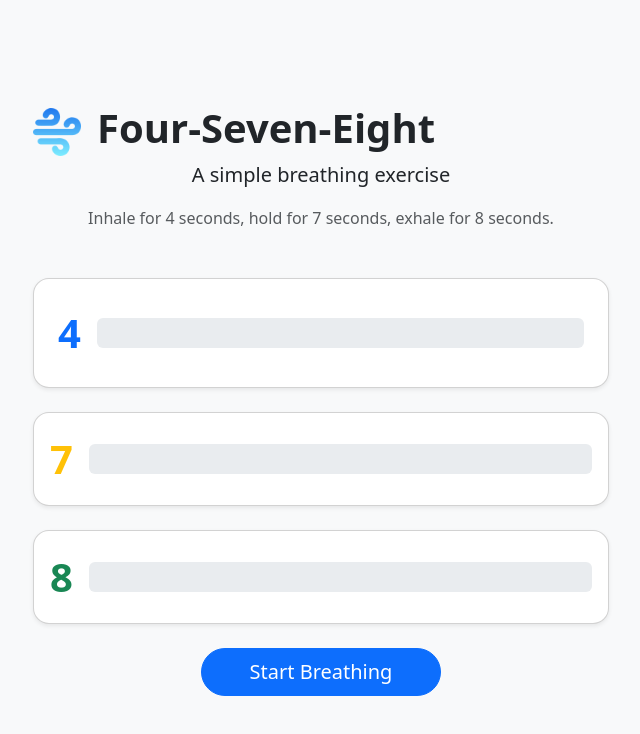
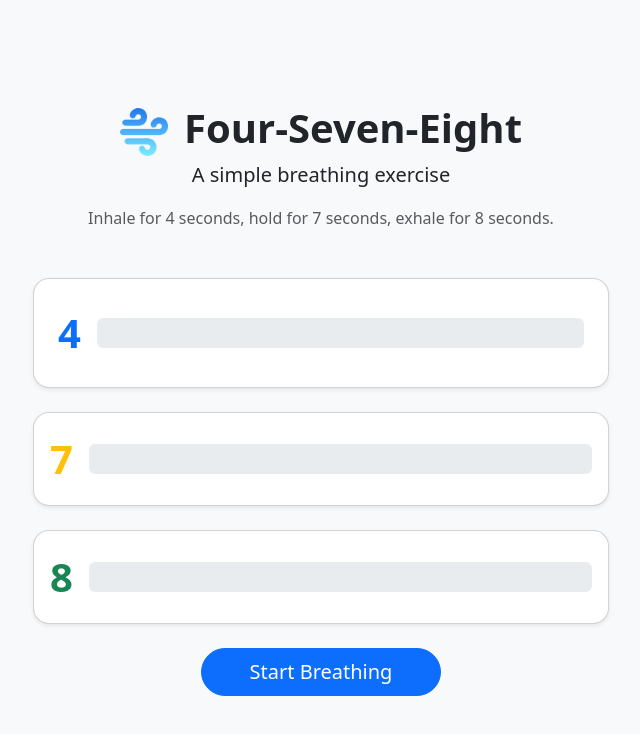
Before and after one commit to faridreaming/four-seven-eight, a plain HTML site: page index.html in a window 1280 px wide. Shown: the whole page, without its empty margins (319-959 px from the left). Drawn offline with nearby package versions, Linux system fonts and the light colour scheme.

Commit message:
style: center the title

```diff
--- a/index.html
+++ b/index.html
@@ -12,7 +12,7 @@
         <main class="container-fluid min-vh-100 d-flex align-items-center justify-content-center">
             <div class="container" style="max-width: 600px">
                 <div class="text-center mb-5">
-                    <div class="d-flex align-items-center gap-3">
+                    <div class="d-flex align-items-center gap-3 justify-content-center">
                         <img class="logo" src="./wind.png" alt="Logo" />
                         <h1 class="fw-bold">Four-Seven-Eight</h1>
                     </div>
```
